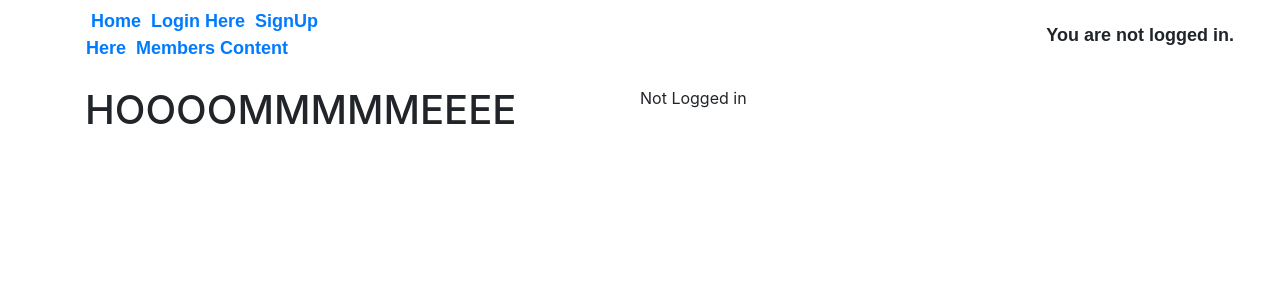
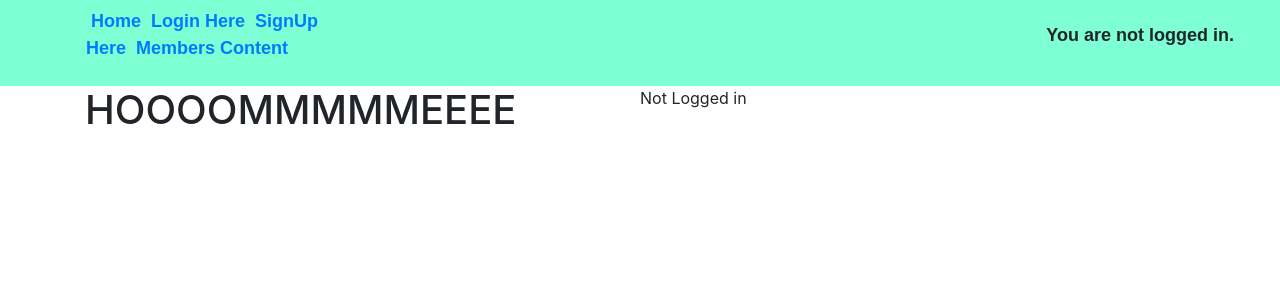
Before and after one commit to MateusAndre1/Meetophotographers, a React (Create React App) app in the folder client/: page / in a window 1280 px wide. Shown: the top 300 px of the page. Built offline with nearby package versions, Linux system fonts and the light colour scheme; a web font is replaced by a local one.

Commit message:
Created styling for navbar and made sure styling was linked

```diff
--- /dev/null
+++ b/client/src/components/Nav/Nav.css
@@ -0,0 +1,3 @@
+nav {
+    background-color: aquamarine;
+}
--- a/client/src/components/Nav/Nav.js
+++ b/client/src/components/Nav/Nav.js
@@ -1,6 +1,7 @@
 import React, { Component } from 'react'
 import { withRouter, Link} from "react-router-dom";
 import Auth from "../../utils/auth.js";
+import "./Nav.css"
 
 const AuthButton = withRouter(({ history }) => (
   Auth.isUserAuthenticated() ? (
```
